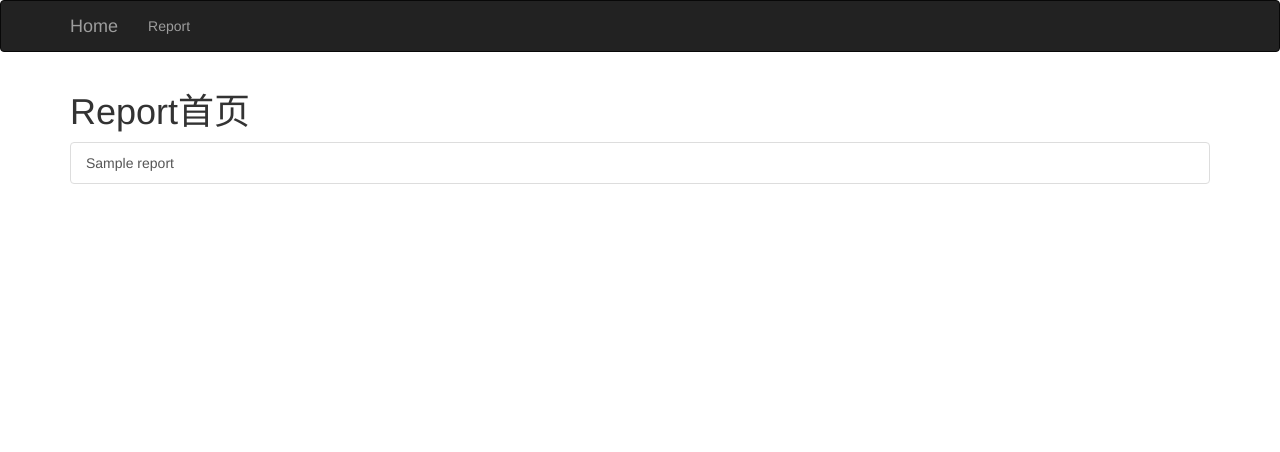
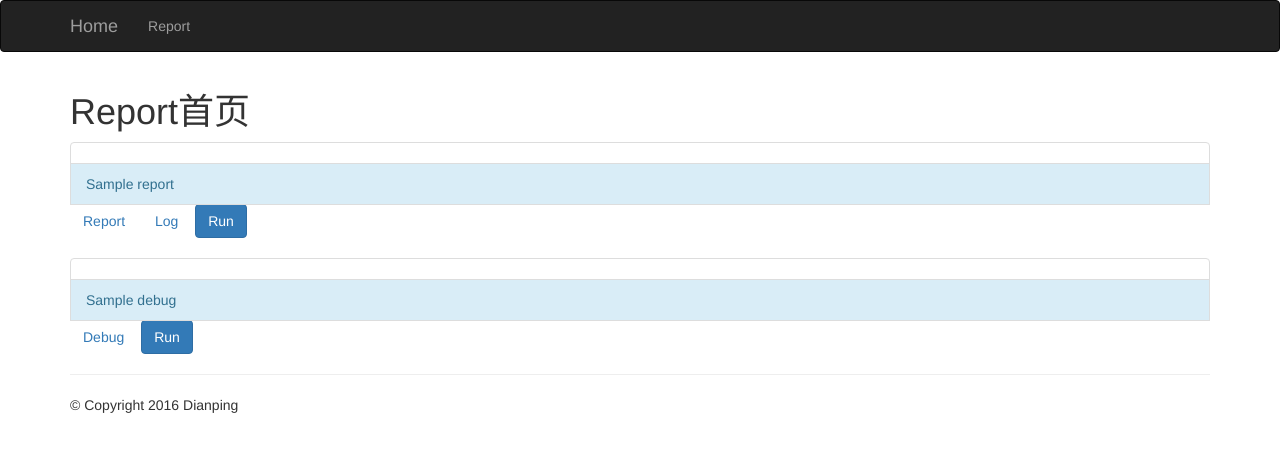
Before and after one commit to liuz7/reporter, a Flask app: template app/templates/report/index.html in a window 1280 px wide. Shown: the top 452 px of the page. Run offline with Flask 2, Linux system fonts and the light colour scheme; the template is opened without the code that fills it: most values are stand-ins (such as "Sample title", 1, 10 or a date in 2020); some libraries are stand-ins or nearby versions.

Commit message:
Add show view to show the html and debug report

```diff
--- a/app/templates/base.html
+++ b/app/templates/base.html
@@ -32,6 +32,14 @@
 {% block content %}
 <div class="container">
   {% block page_content %}{% endblock %}
+<hr>
+    <div class="row">
+		<div class="col-xs-12">
+			<footer>
+				<p>&copy; Copyright 2016 Dianping</p>
+			</footer>
+		</div>
+	</div>
 </div>
 
 {% block scripts %}
--- a/app/templates/report/index.html
+++ b/app/templates/report/index.html
@@ -1,14 +1,28 @@
 {% extends "base.html" %}
 
-{% block title %}首页{% endblock %}
+{% block title %}Report首页{% endblock %}
 
 {% block page_content %}
 <h1>Report首页</h1>
 
-<div class="list-group">
+<ul class="list-group">
 {% for report in report_list %}
-    <a href="{{ url_for('static', filename=report) }}" class="list-group-item">{{report}}</a>
+    <li class="list-group-item">
+        <li class="list-group-item list-group-item-info">{{ report }}</li>
+        <a class="btn btn-default btn-link" href="{{ url_for('report.show', name=report + '/report.html') }}" role="button">Report</a>
+        <a class="btn btn-default btn-link" href="{{ url_for('report.show', name=report + '/log.html') }}" role="button">Log</a>
+        <a class="btn btn-default btn-primary" href="{{ url_for('report.run', app=report) }}" role="button">Run</a>
+    </li>
 {% endfor %}
-</div>
+</ul>
 
+<ul class="list-group">
+{% for debug in debug_report_list %}
+    <li class="list-group-item">
+        <li class="list-group-item list-group-item-info">{{ debug }}</li>
+        <a class="btn btn-default btn-link" href="{{ url_for('report.show', name=debug) }}" role="button">Debug</a>
+        <a class="btn btn-default btn-primary" href="{{ url_for('report.run', app=report) }}" role="button">Run</a>
+    </li>
+{% endfor %}
+</ul>
 {% endblock %}
--- a/config/default.py
+++ b/config/default.py
@@ -1 +1,2 @@
 DEBUG = False
+PPE_REPORT_PATH = "/Users/liugeorge/workspace/temp/search-it-automation/report"
--- a/config/development.py
+++ b/config/development.py
@@ -1 +1,2 @@
 DEBUG = True
+PPE_REPORT_PATH = "/Users/liugeorge/workspace/temp/search-it-automation/report"
```
Also changed, not shown: app/report/views.py (+31 -4 lines), app/templates/index.html (+5 -2 lines).
